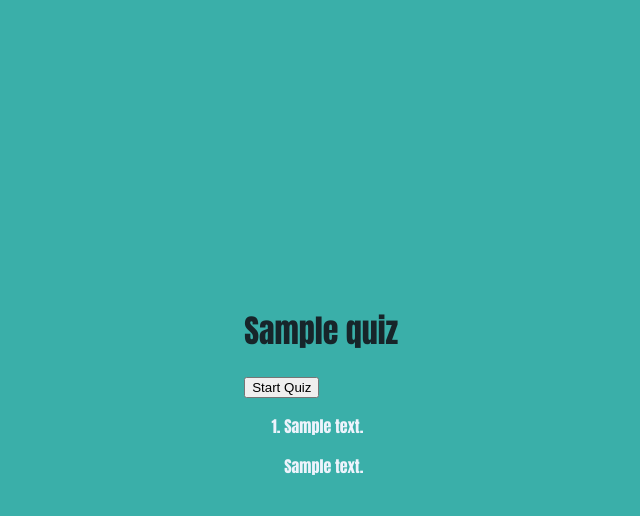
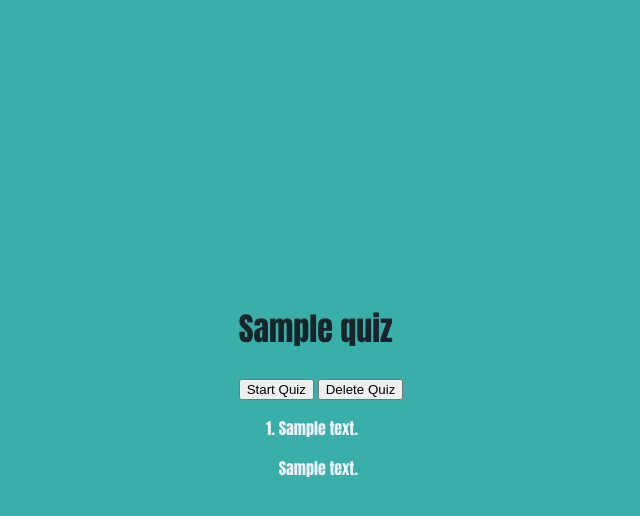
Before and after one commit to JBlad24/ateamproject, a Django app: page /quiz/1/detail/ in a window 1280 px wide. Shown: the top 516 px of the page, without its empty margins (319-959 px from the left). Run offline with Django 3.2, Linux system fonts and the light colour scheme; tables that the repository leaves empty hold one stand-in row (values such as "Sample post").

Commit message:
add ability to delete quiz

```diff
--- a/LiveQuiz/quiz/templates/quiz/teacherQuizView.html
+++ b/LiveQuiz/quiz/templates/quiz/teacherQuizView.html
@@ -17,6 +17,7 @@
 <h1>{{ quiz.quiz_name }}</h1>
 
 <button onclick="startQuiz({{ quiz.id }})">Start Quiz</button>
+<button onclick="window.location.href='/quiz/delete/' + {{ quiz.id }}">Delete Quiz</button>
 
 <ol>
     {% for questions in quiz.questions.all %}
--- a/LiveQuiz/quiz/urls.py
+++ b/LiveQuiz/quiz/urls.py
@@ -8,6 +8,7 @@ urlpatterns = [
     url(r'^join/$', views.student_join, name='join'),
     url(r'^display/(?P<quiz_id>[0-9]+)$', views.display_join_url, name='display'),
     url(r'^create/$', views.create, name='create'),
+    url(r'^delete/(?P<quiz_id>[0-9]+)$', views.delete, name='delete'),
     url(r'^createQuiz/$', views.create_quiz, name='create_quiz'),
     url(r'^student/(?P<quiz_id>[0-9]+)/(?P<question_id>[0-9]+)$', views.student_question_view, name='student_question_view'),
     url(r'^teacher/(?P<quiz_id>[0-9]+)/(?P<question_id>[0-9]+)$', views.teacher_question_view, name='teacher_question_view'),
--- a/LiveQuiz/quiz/views.py
+++ b/LiveQuiz/quiz/views.py
@@ -121,3 +121,8 @@ def teacher_question_help(request, quiz_id):
 def quiz_results(request, quiz_id):
     quiz = get_object_or_404(Quiz, pk=quiz_id)
     return render(request, 'quiz/quizResults.html', {'quiz': quiz})
+
+
+def delete(request, quiz_id):
+    Quiz.objects.filter(id=quiz_id).delete()
+    return HttpResponseRedirect(reverse('quiz:quiz_list_view'))
```
